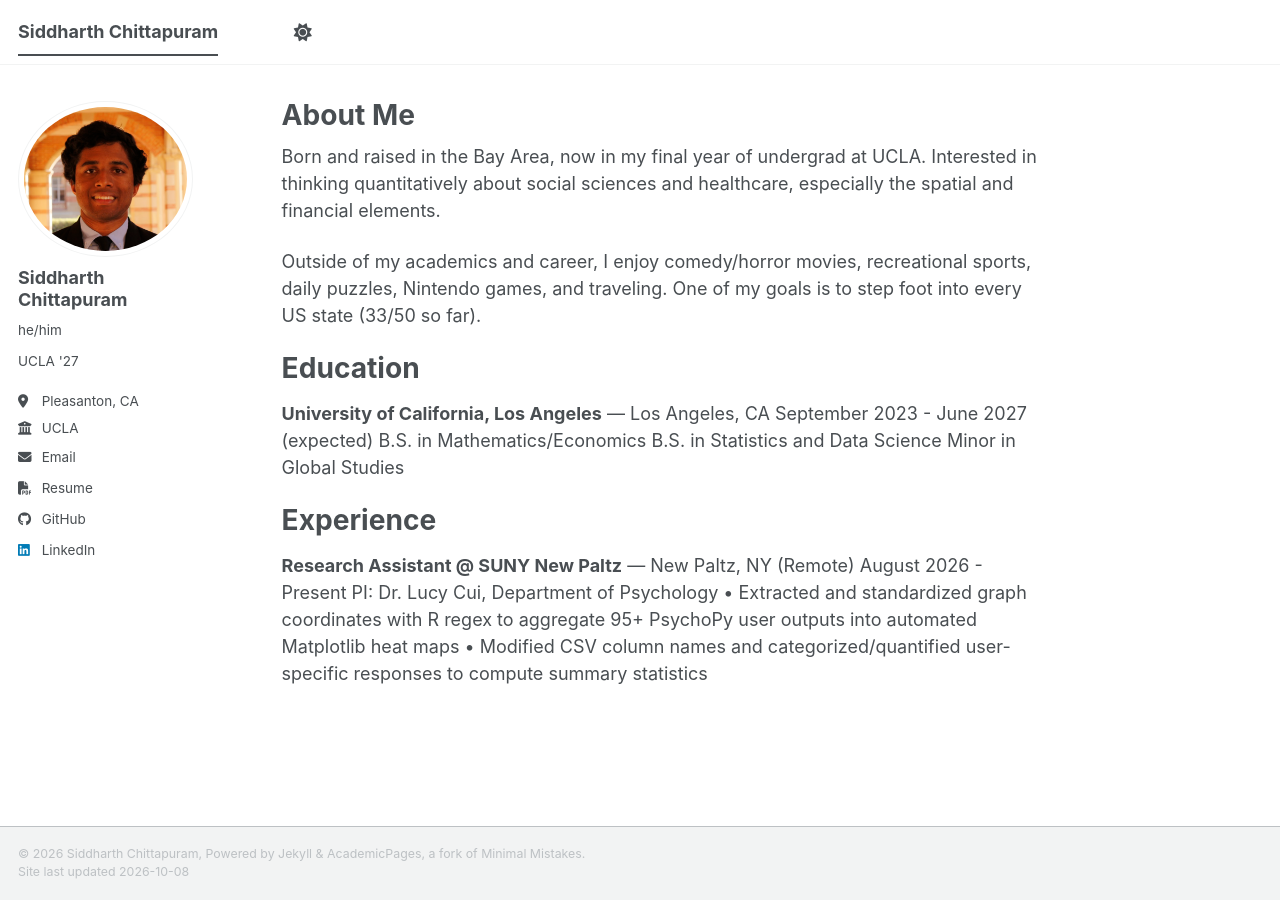
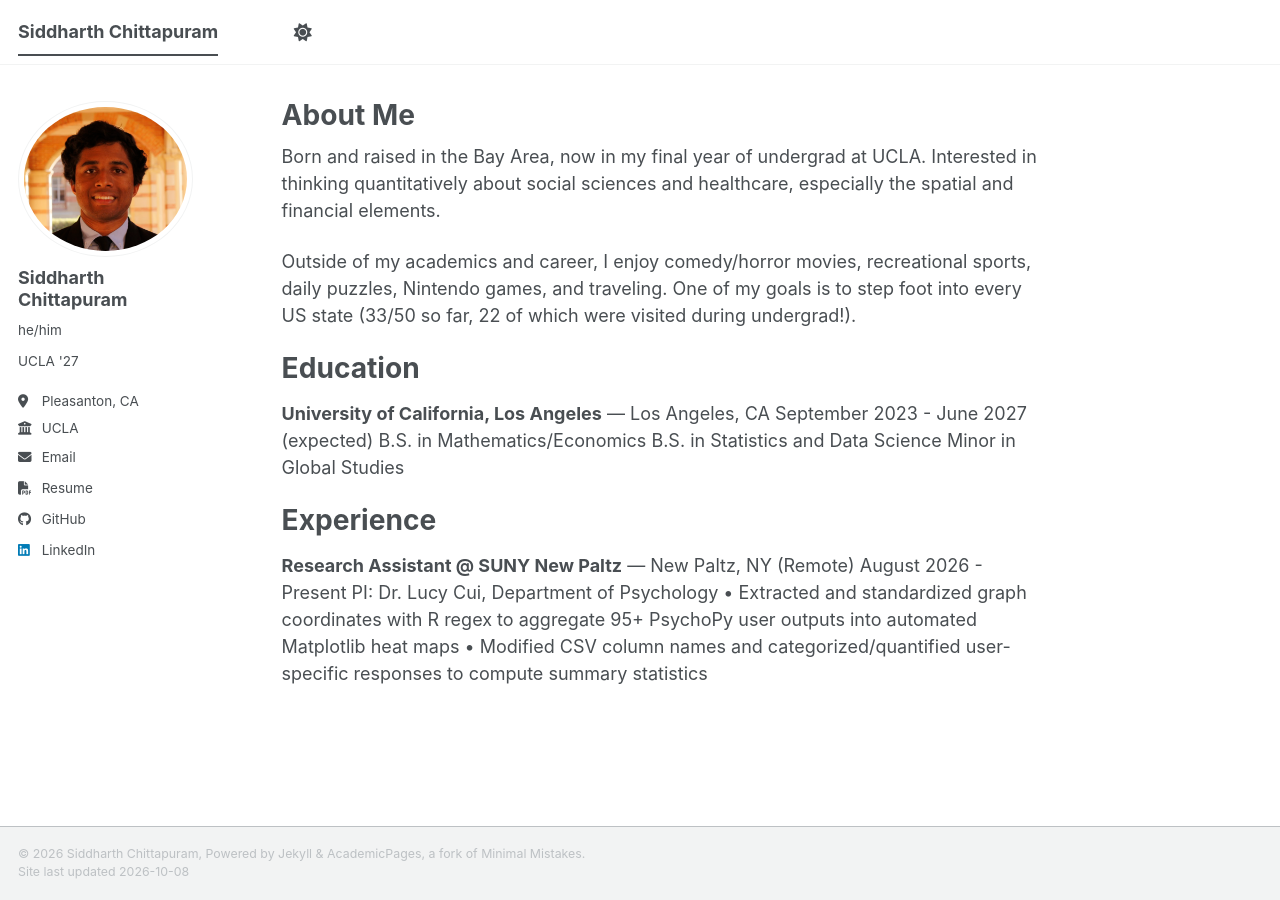
Before and after one commit to schittap/schittap.github.io, a Jekyll site: the page built from _pages/about.md, in a window 1280 px wide. Built offline with Jekyll 4.4.1, drawn with Linux system fonts in a browser that asks for light colours; a style sheet for code colours, icons or effects is not loaded.

Commit message:
Revise visited US states count in about section
Updated the number of visited US states in personal interests.

```diff
--- a/_pages/about.md
+++ b/_pages/about.md
@@ -9,7 +9,7 @@ redirect_from:
 
 Born and raised in the Bay Area, now in my final year of undergrad at UCLA. Interested in thinking quantitatively about social sciences and healthcare, especially the spatial and financial elements.
 
-Outside of my academics and career, I enjoy comedy/horror movies, recreational sports, daily puzzles, Nintendo games, and traveling. One of my goals is to step foot into every US state (33/50 so far).
+Outside of my academics and career, I enjoy comedy/horror movies, recreational sports, daily puzzles, Nintendo games, and traveling. One of my goals is to step foot into every US state (33/50 so far, 22 of which were visited during undergrad!).
 
 Education
 ======
```
